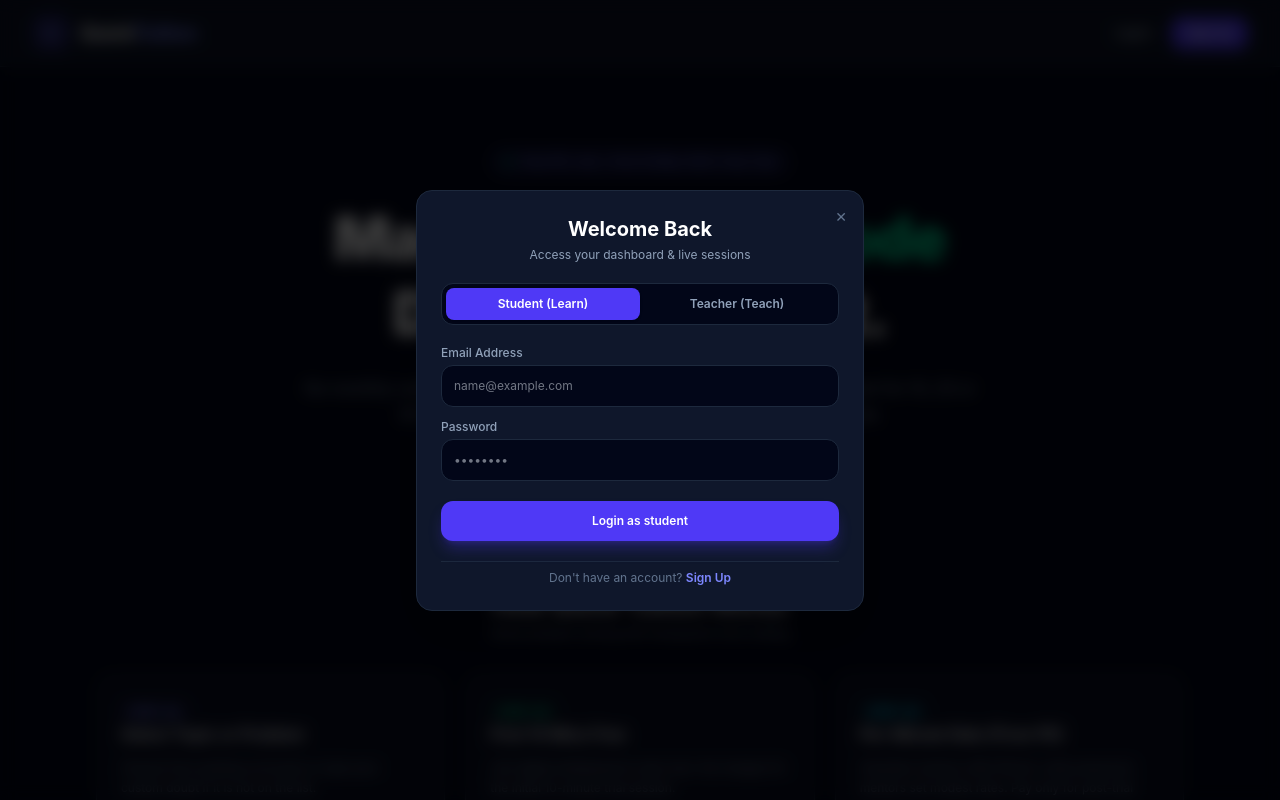
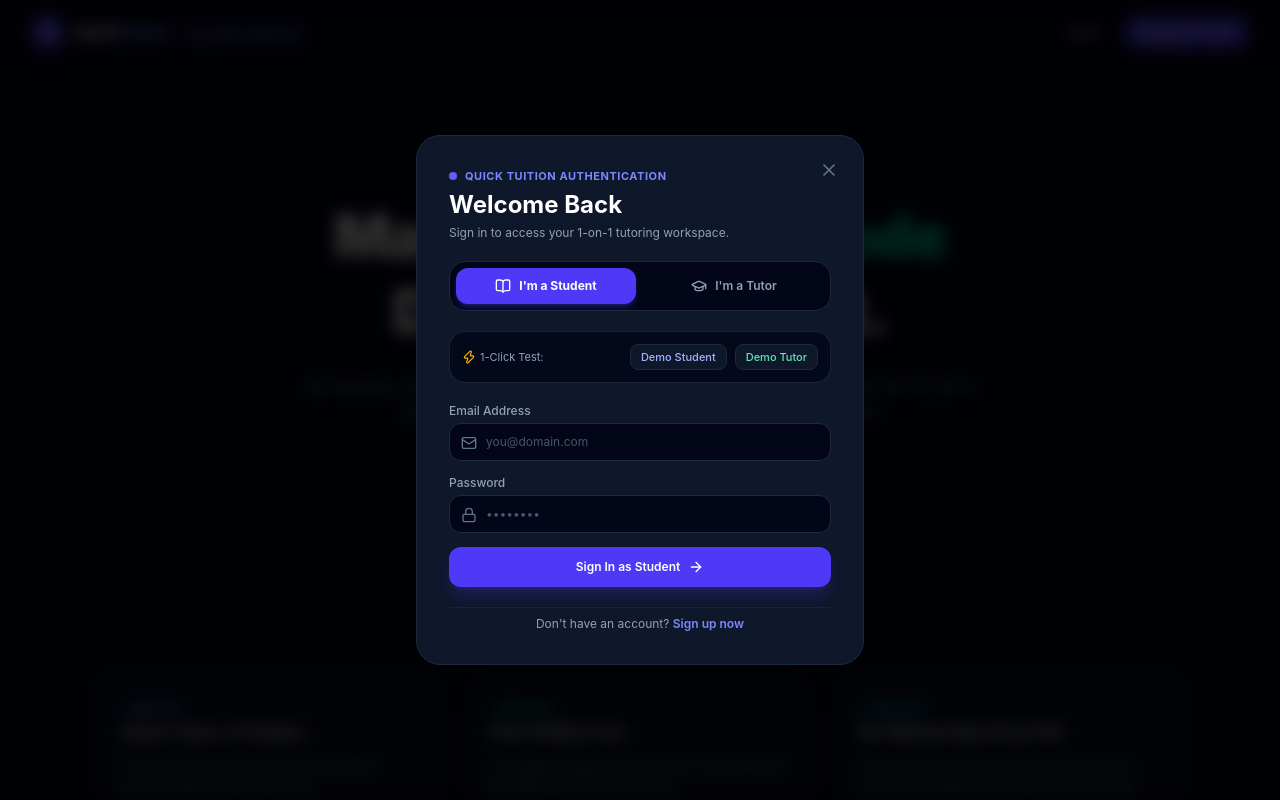
Before and after one commit to devanantpatel/quick-tuition, a React (Vite) app: page / in a window 1280 px wide. Both pictures are taken after a click on the button "Log In". Shown: the top 800 px of the page. Built offline with nearby package versions, Linux system fonts and the light colour scheme.

Commit message:
feat: complete persistent authentication system with role selection, demo logins, and user profile menu

```diff
--- a/src/components/common/AuthModal.jsx
+++ b/src/components/common/AuthModal.jsx
@@ -1,125 +1,280 @@
-import React, { useState } from 'react';
+import React, { useState, useEffect } from 'react';
+import {
+  X, Mail, Lock, User, GraduationCap, BookOpen,
+  ArrowRight, ShieldCheck, Zap
+} from 'lucide-react';
 import { useApp } from '../../context/AppContext';
 
 export default function AuthModal() {
-  const { authModalOpen, setAuthModalOpen, authMode, setAuthMode, login } = useApp();
+  const {
+    isAuthModalOpen,
+    setIsAuthModalOpen,
+    authDefaultRole,
+    registeredUsers,
+    login,
+    register
+  } = useApp();
 
-  const [role, setRole] = useState('student');
+  const [mode, setMode] = useState('signin'); // 'signin' | 'signup'
+  const [role, setRole] = useState('student'); // 'student' | 'teacher'
+
+  // Form fields
   const [name, setName] = useState('');
   const [email, setEmail] = useState('');
   const [password, setPassword] = useState('');
+  const [headline, setHeadline] = useState('');
+  const [errorMsg, setErrorMsg] = useState('');
 
-  if (!authModalOpen) return null;
+  useEffect(() => {
+    if (authDefaultRole) {
+      setRole(authDefaultRole);
+    }
+  }, [authDefaultRole, isAuthModalOpen]);
+
+  if (!isAuthModalOpen) return null;
 
   const handleSubmit = (e) => {
     e.preventDefault();
-    if (!email) return;
+    setErrorMsg('');
 
+    if (mode === 'signin') {
+      // Find user by email and role
+      const found = registeredUsers.find(
+        (u) => u.email.toLowerCase() === email.trim().toLowerCase() && u.role === role
+      );
+
+      if (found) {
+        login(found);
+      } else {
+        // Fallback: create on the fly if user enters password
+        if (email && password) {
           login({
-      name: name || (role === 'teacher' ? 'Tutor' : 'Student'),
+            id: 'u_' + Date.now(),
+            name: email.split('@')[0],
             email,
-      role
+            role,
+            headline: role === 'teacher' ? 'Independent Tutor' : 'Student Learner'
           });
+        } else {
+          setErrorMsg('Invalid email or password.');
+        }
+      }
+    } else {
+      // Registration flow
+      if (!name.trim() || !email.trim() || !password) {
+        setErrorMsg('Please fill in all mandatory fields.');
+        return;
+      }
 
-    setAuthModalOpen(false);
-    setName('');
-    setEmail('');
-    setPassword('');
+      register({
+        name: name.trim(),
+        email: email.trim(),
+        role,
+        headline: headline.trim() || (role === 'teacher' ? 'Verified Mentor' : 'Student Learner')
+      });
+    }
+  };
+
+  // Quick 1-click Demo Fill
+  const fillDemoAccount = (demoRole) => {
+    setErrorMsg('');
+    setRole(demoRole);
+    if (demoRole === 'teacher') {
+      setEmail('anant@tutor.com');
+      setPassword('password123');
+    } else {
+      setEmail('rahul@student.com');
+      setPassword('password123');
+    }
+    setMode('signin');
   };
 
   return (
-    <div className="fixed inset-0 z-50 bg-black/75 backdrop-blur-sm flex items-center justify-center p-4">
-      <div className="bg-slate-900 border border-slate-800 w-full max-w-md rounded-2xl p-6 shadow-2xl relative space-y-5 animate-in fade-in zoom-in-95 duration-200">
+    <div className="fixed inset-0 z-50 bg-black/80 backdrop-blur-sm flex items-center justify-center p-4 overflow-y-auto">
+      <div className="bg-slate-900 border border-slate-800 w-full max-w-md rounded-3xl p-6 md:p-8 shadow-2xl relative space-y-5 my-8">
+
+        {/* Close Button */}
         <button
-          onClick={() => setAuthModalOpen(false)}
-          className="absolute top-4 right-4 text-slate-500 hover:text-white text-sm"
+          onClick={() => setIsAuthModalOpen(false)}
+          className="absolute top-5 right-5 text-slate-500 hover:text-white p-1 rounded-xl hover:bg-slate-800 transition"
         >
-          ✕
+          <X className="w-5 h-5" />
         </button>
 
-        <div className="text-center space-y-1">
-          <h3 className="text-xl font-bold text-white">
-            {authMode === 'login' ? 'Welcome Back' : 'Create an Account'}
+        {/* Header */}
+        <div className="space-y-1">
+          <div className="flex items-center gap-2">
+            <span className="w-2 h-2 rounded-full bg-indigo-500" />
+            <span className="text-[11px] font-bold uppercase tracking-wider text-indigo-400">
+              Quick Tuition Authentication
+            </span>
+          </div>
+          <h3 className="text-xl md:text-2xl font-bold text-white">
+            {mode === 'signin' ? 'Welcome Back' : 'Create an Account'}
           </h3>
-          <p className="text-slate-400 text-xs">
-            {authMode === 'login' ? 'Access your dashboard & live sessions' : 'Start learning or teaching in minutes'}
+          <p className="text-xs text-slate-400">
+            {mode === 'signin'
+              ? 'Sign in to access your 1-on-1 tutoring workspace.'
+              : 'Join as a student or register your teaching profile.'}
           </p>
         </div>
 
-        {/* Role Toggle */}
-        <div className="bg-slate-950 p-1 rounded-xl border border-slate-800 grid grid-cols-2 text-xs font-semibold">
+        {/* 1. Role Selector Toggle */}
+        <div className="grid grid-cols-2 gap-2 bg-slate-950 p-1.5 rounded-2xl border border-slate-800 text-xs font-semibold">
           <button
             type="button"
             onClick={() => setRole('student')}
-            className={`py-2 rounded-lg transition ${
-              role === 'student' ? 'bg-indigo-600 text-white shadow' : 'text-slate-400 hover:text-white'
+            className={`py-2.5 rounded-xl flex items-center justify-center gap-2 transition ${
+              role === 'student'
+                ? 'bg-indigo-600 text-white shadow-md shadow-indigo-600/30 font-bold'
+                : 'text-slate-400 hover:text-white'
             }`}
           >
-            Student (Learn)
+            <BookOpen className="w-4 h-4" />
+            <span>I'm a Student</span>
+          </button>
+
+          <button
+            type="button"
+            onClick={() => setRole('teacher')}
+            className={`py-2.5 rounded-xl flex items-center justify-center gap-2 transition ${
+              role === 'teacher'
+                ? 'bg-indigo-600 text-white shadow-md shadow-indigo-600/30 font-bold'
+                : 'text-slate-400 hover:text-white'
+            }`}
+          >
+            <GraduationCap className="w-4 h-4" />
+            <span>I'm a Tutor</span>
+          </button>
+        </div>
+
+        {/* Quick Demo Login Fillers */}
+        <div className="p-3 bg-slate-950/80 border border-slate-800/80 rounded-2xl flex items-center justify-between text-[11px]">
+          <span className="text-slate-400 flex items-center gap-1">
+            <Zap className="w-3.5 h-3.5 text-amber-400" /> 1-Click Test:
+          </span>
+          <div className="flex gap-2">
+            <button
+              type="button"
+              onClick={() => fillDemoAccount('student')}
+              className="px-2.5 py-1 bg-slate-900 hover:bg-slate-800 text-indigo-300 rounded-lg border border-slate-800 font-medium"
+            >
+              Demo Student
             </button>
             <button
               type="button"
-            onClick={() => setRole('teacher')}
-            className={`py-2 rounded-lg transition ${
-              role === 'teacher' ? 'bg-indigo-600 text-white shadow' : 'text-slate-400 hover:text-white'
-            }`}
+              onClick={() => fillDemoAccount('teacher')}
+              className="px-2.5 py-1 bg-slate-900 hover:bg-slate-800 text-emerald-300 rounded-lg border border-slate-800 font-medium"
             >
-            Teacher (Teach)
+              Demo Tutor
             </button>
           </div>
+        </div>
 
-        <form onSubmit={handleSubmit} className="space-y-3 text-xs">
-          {authMode === 'signup' && (
+        {/* Error Banner */}
+        {errorMsg && (
+          <div className="p-3 rounded-xl bg-rose-950/40 border border-rose-500/30 text-rose-400 text-xs">
+            {errorMsg}
+          </div>
+        )}
+
+        {/* 2. Main Form */}
+        <form onSubmit={handleSubmit} className="space-y-3.5 text-xs">
+          {mode === 'signup' && (
             <div>
               <label className="text-slate-400 font-medium block mb-1">Full Name</label>
+              <div className="relative">
+                <User className="w-4 h-4 text-slate-500 absolute left-3 top-3" />
                 <input
                   type="text"
                   required
-                placeholder={role === 'teacher' ? "e.g. Anant Patel" : "e.g. Rahul"}
+                  placeholder="e.g. Anant Patel"
                   value={name}
                   onChange={(e) => setName(e.target.value)}
-                className="w-full bg-slate-950 border border-slate-800 rounded-xl p-3 text-slate-200 focus:outline-none focus:border-indigo-500"
+                  className="w-full bg-slate-950 border border-slate-800 rounded-xl pl-9 pr-3 py-2.5 text-slate-200 placeholder:text-slate-600 focus:outline-none focus:border-indigo-500"
                 />
+              </div>
             </div>
           )}
 
           <div>
             <label className="text-slate-400 font-medium block mb-1">Email Address</label>
+            <div className="relative">
+              <Mail className="w-4 h-4 text-slate-500 absolute left-3 top-3" />
               <input
                 type="email"
                 required
-              placeholder="name@example.com"
+                placeholder="you@domain.com"
                 value={email}
                 onChange={(e) => setEmail(e.target.value)}
-              className="w-full bg-slate-950 border border-slate-800 rounded-xl p-3 text-slate-200 focus:outline-none focus:border-indigo-500"
+                className="w-full bg-slate-950 border border-slate-800 rounded-xl pl-9 pr-3 py-2.5 text-slate-200 placeholder:text-slate-600 focus:outline-none focus:border-indigo-500"
               />
+            </div>
           </div>
 
           <div>
             <label className="text-slate-400 font-medium block mb-1">Password</label>
+            <div className="relative">
+              <Lock className="w-4 h-4 text-slate-500 absolute left-3 top-3" />
               <input
                 type="password"
                 required
                 placeholder="••••••••"
                 value={password}
                 onChange={(e) => setPassword(e.target.value)}
-              className="w-full bg-slate-950 border border-slate-800 rounded-xl p-3 text-slate-200 focus:outline-none focus:border-indigo-500"
+                className="w-full bg-slate-950 border border-slate-800 rounded-xl pl-9 pr-3 py-2.5 text-slate-200 placeholder:text-slate-600 focus:outline-none focus:border-indigo-500"
               />
             </div>
+          </div>
+
+          {mode === 'signup' && (
+            <div>
+              <label className="text-slate-400 font-medium block mb-1">
+                {role === 'teacher' ? 'Specialization / Bio' : 'Grade / Target Exam'}
+              </label>
+              <input
+                type="text"
+                placeholder={role === 'teacher' ? 'e.g. Calculus & React Specialist' : 'e.g. Class 12 / JEE / NEET'}
+                value={headline}
+                onChange={(e) => setHeadline(e.target.value)}
+                className="w-full bg-slate-950 border border-slate-800 rounded-xl px-3 py-2.5 text-slate-200 placeholder:text-slate-600 focus:outline-none focus:border-indigo-500"
+              />
+            </div>
+          )}
 
           <button
             type="submit"
-            className="w-full bg-indigo-600 hover:bg-indigo-500 text-white font-semibold py-3 rounded-xl transition text-xs shadow-lg shadow-indigo-600/30 mt-2"
+            className="w-full bg-indigo-600 hover:bg-indigo-500 text-white font-semibold py-3 rounded-xl transition shadow-lg shadow-indigo-600/25 flex items-center justify-center gap-2 mt-2"
           >
-            {authMode === 'login' ? `Login as ${role}` : `Register as ${role}`}
+            <span>{mode === 'signin' ? `Sign In as ${role === 'teacher' ? 'Tutor' : 'Student'}` : 'Complete Registration'}</span>
+            <ArrowRight className="w-4 h-4" />
           </button>
         </form>
 
-        <div className="text-center text-xs text-slate-500 pt-2 border-t border-slate-800">
-          {authMode === 'login' ? (
-            <>Don't have an account? <button onClick={() => setAuthMode('signup')} className="text-indigo-400 font-semibold hover:underline">Sign Up</button></>
+        {/* 3. Footer Switcher */}
+        <div className="text-center pt-2 border-t border-slate-800/80 text-xs text-slate-400">
+          {mode === 'signin' ? (
+            <p>
+              Don't have an account?{' '}
+              <button
+                type="button"
+                onClick={() => { setMode('signup'); setErrorMsg(''); }}
+                className="text-indigo-400 font-semibold hover:underline"
+              >
+                Sign up now
+              </button>
+            </p>
           ) : (
-            <>Already have an account? <button onClick={() => setAuthMode('login')} className="text-indigo-400 font-semibold hover:underline">Log In</button></>
+            <p>
+              Already registered?{' '}
+              <button
+                type="button"
+                onClick={() => { setMode('signin'); setErrorMsg(''); }}
+                className="text-indigo-400 font-semibold hover:underline"
+              >
+                Log in
+              </button>
+            </p>
           )}
         </div>
       </div>
--- a/src/components/common/Navbar.jsx
+++ b/src/components/common/Navbar.jsx
@@ -1,59 +1,78 @@
 import React from 'react';
-import { BookOpen, LogOut, User } from 'lucide-react';
+import { Sparkles, LogOut, User, Video, GraduationCap, BookOpen } from 'lucide-react';
 import { useApp } from '../../context/AppContext';
 
 export default function Navbar() {
-  const { currentUser, logout, setActiveTab, setAuthMode, setAuthModalOpen } = useApp();
+  const { currentUser, logout, openAuthModal, activeTab, setActiveTab } = useApp();
 
   return (
-    <header className="border-b border-slate-800 bg-slate-900/80 backdrop-blur sticky top-0 z-40 px-4 md:px-8 py-3.5 flex items-center justify-between">
-      {/* Logo */}
+    <nav className="border-b border-slate-800 bg-slate-950/80 backdrop-blur sticky top-0 z-40">
+      <div className="max-w-7xl mx-auto px-4 sm:px-6 lg:px-8 h-16 flex items-center justify-between">
+
+        {/* Brand Logo */}
         <div
-        onClick={() => setActiveTab('landing')}
-        className="flex items-center gap-2.5 font-bold text-lg md:text-xl text-indigo-400 cursor-pointer select-none"
+          onClick={() => setActiveTab(currentUser ? (currentUser.role === 'teacher' ? 'teacher' : 'student') : 'landing')}
+          className="flex items-center gap-2.5 cursor-pointer select-none"
         >
-        <div className="bg-indigo-600/20 p-2 rounded-xl border border-indigo-500/30 text-indigo-400">
-          <BookOpen className="w-5 h-5" />
+          <div className="w-8 h-8 rounded-xl bg-indigo-600 flex items-center justify-center font-bold text-white shadow-lg shadow-indigo-600/30">
+            Q
           </div>
-        <span className="tracking-tight text-white">Quick<span className="text-indigo-400">Tuition</span></span>
+          <div>
+            <span className="font-extrabold text-base tracking-tight text-white">Quick<span className="text-indigo-400">Tuition</span></span>
+            <span className="hidden sm:inline-block ml-2 text-[10px] font-semibold bg-indigo-500/10 text-indigo-400 px-2 py-0.5 rounded-full border border-indigo-500/20">
+              1-on-1 Micro-Mentoring
+            </span>
+          </div>
         </div>
 
-      {/* Right Actions */}
+        {/* Right Section: Auth or User Menu */}
         <div className="flex items-center gap-3">
-        {currentUser ? (
-          <div className="flex items-center gap-2.5 bg-slate-950 border border-slate-800 py-1.5 px-3 rounded-xl text-xs">
-            <div className="w-7 h-7 rounded-lg bg-indigo-600/30 text-indigo-400 flex items-center justify-center font-bold uppercase">
-              {currentUser.name ? currentUser.name.charAt(0) : <User className="w-3.5 h-3.5" />}
-            </div>
-            <div className="hidden sm:block text-left">
-              <span className="font-semibold text-white block leading-none">{currentUser.name}</span>
-              <span className="text-[10px] text-slate-400 uppercase tracking-wider">{currentUser.role}</span>
-            </div>
+          {!currentUser ? (
+            <>
               <button
-              onClick={logout}
-              className="text-slate-400 hover:text-rose-400 ml-1 p-1 transition"
-              title="Logout"
-            >
-              <LogOut className="w-3.5 h-3.5" />
-            </button>
-          </div>
-        ) : (
-          <div className="flex items-center gap-2">
-            <button
-              onClick={() => { setAuthMode('login'); setAuthModalOpen(true); }}
-              className="text-slate-300 hover:text-white text-xs font-semibold px-3 py-2 rounded-lg transition"
+                onClick={() => openAuthModal('student')}
+                className="text-xs font-semibold text-slate-300 hover:text-white px-3 py-2 rounded-xl transition"
               >
                 Log In
               </button>
               <button
-              onClick={() => { setAuthMode('signup'); setAuthModalOpen(true); }}
-              className="bg-indigo-600 hover:bg-indigo-500 text-white text-xs font-semibold px-4 py-2 rounded-xl shadow-md shadow-indigo-600/25 transition"
+                onClick={() => openAuthModal('teacher')}
+                className="bg-indigo-600 hover:bg-indigo-500 text-white text-xs font-semibold px-4 py-2 rounded-xl transition shadow-md shadow-indigo-600/20"
               >
-              Sign Up
+                Become a Tutor
+              </button>
+            </>
+          ) : (
+            <div className="flex items-center gap-3">
+              {/* Role Indicator Badge */}
+              <div className="flex items-center gap-2 bg-slate-900 border border-slate-800 px-3 py-1.5 rounded-2xl">
+                <div className="w-7 h-7 rounded-xl bg-indigo-600/20 text-indigo-300 flex items-center justify-center font-bold text-xs border border-indigo-500/30">
+                  {currentUser.name ? currentUser.name.charAt(0).toUpperCase() : 'U'}
+                </div>
+                <div className="hidden sm:block text-left">
+                  <div className="text-xs font-bold text-white leading-tight">{currentUser.name}</div>
+                  <div className="text-[10px] text-slate-400 flex items-center gap-1">
+                    {currentUser.role === 'teacher' ? (
+                      <span className="text-emerald-400 font-medium">Tutor Account</span>
+                    ) : (
+                      <span className="text-indigo-400 font-medium">Student Account</span>
+                    )}
+                  </div>
+                </div>
+              </div>
+
+              {/* Logout Button */}
+              <button
+                onClick={logout}
+                className="p-2 text-slate-400 hover:text-rose-400 hover:bg-slate-900 rounded-xl border border-slate-800 transition"
+                title="Log Out"
+              >
+                <LogOut className="w-4 h-4" />
               </button>
             </div>
           )}
         </div>
-    </header>
+      </div>
+    </nav>
   );
 }
--- a/src/context/AppContext.jsx
+++ b/src/context/AppContext.jsx
@@ -1,16 +1,68 @@
-import React, { createContext, useContext, useState } from 'react';
+import React, { createContext, useContext, useState, useEffect } from 'react';
 
 const AppContext = createContext();
 
+// Pre-seeded accounts for testing
+const SEED_USERS = [
+  {
+    id: 'u_teacher_1',
+    name: 'Anant Patel',
+    email: 'anant@tutor.com',
+    role: 'teacher',
+    phone: '7607765685',
+    bio: 'Maths & Full-Stack Mentor',
+    headline: 'IIT JEE & React Specialist (3+ yrs exp)'
+  },
+  {
+    id: 'u_student_1',
+    name: 'Rahul Verma',
+    email: 'rahul@student.com',
+    role: 'student',
+    phone: '9876543210',
+    bio: 'Class 12th PCM Student',
+    headline: 'Preparing for JEE Main'
+  }
+];
+
 export function AppProvider({ children }) {
-  // Navigation & Auth
-  const [activeTab, setActiveTab] = useState('landing'); // 'landing' | 'classroom'
-  const [authModalOpen, setAuthModalOpen] = useState(false);
-  const [authMode, setAuthMode] = useState('login');
-  const [currentUser, setCurrentUser] = useState(null);
+  // 1. Session Persistence: Check localStorage on load
+  const [currentUser, setCurrentUser] = useState(() => {
+    try {
+      const saved = localStorage.getItem('qt_user');
+      return saved ? JSON.parse(saved) : null;
+    } catch {
+      return null;
+    }
+  });
 
-  // Teacher State
+  const [activeTab, setActiveTab] = useState(() => {
+    try {
+      const saved = localStorage.getItem('qt_user');
+      if (saved) {
+        const u = JSON.parse(saved);
+        return u.role === 'teacher' ? 'teacher' : 'student';
+      }
+    } catch {}
+    return 'landing';
+  });
+
+  const [isAuthModalOpen, setIsAuthModalOpen] = useState(false);
+  const [authDefaultRole, setAuthDefaultRole] = useState('student');
+
+  // Teacher Online State
   const [isTeacherOnline, setIsTeacherOnline] = useState(true);
+
+  // User Accounts Database (Saved in localStorage)
+  const [registeredUsers, setRegisteredUsers] = useState(() => {
+    try {
+      const saved = localStorage.getItem('qt_users_db');
+      return saved ? JSON.parse(saved) : SEED_USERS;
+    } catch {
+      return SEED_USERS;
+    }
+  });
+
+  // Global Courses/Subjects
   const [teacherSubjects, setTeacherSubjects] = useState([
     {
       id: 1,
@@ -53,31 +105,56 @@ export function AppProvider({ children }) {
     }
   ]);
 
-  // Requests State
+  // Session Requests State
   const [requests, setRequests] = useState([
     {
-      id: 101,
+      id: 1,
       studentName: 'Rahul Verma',
-      subject: 'Full-Stack Web Development',
-      topic: 'React useEffect infinite loop bug (Custom Doubt)',
-      time: 'Today, 6:30 PM',
+      subject: 'Mathematics (Calculus & Vectors)',
+      topic: 'First Order ODE',
+      time: '06:00 PM - 07:00 PM',
       status: 'pending'
     }
   ]);
 
-const login = (userData) => {
+  // Sync users to storage
+  useEffect(() => {
+    localStorage.setItem('qt_users_db', JSON.stringify(registeredUsers));
+  }, [registeredUsers]);
+
+  // Login handler
+  const login = (userData) => {
     setCurrentUser(userData);
-    // Student login par 'student', Teacher login par 'teacher'
+    localStorage.setItem('qt_user', JSON.stringify(userData));
     setActiveTab(userData.role === 'teacher' ? 'teacher' : 'student');
+    setIsAuthModalOpen(false);
   };
 
+  // Register handler
+  const register = (newUserData) => {
+    const user = {
+      id: 'u_' + Date.now(),
+      ...newUserData
+    };
+    setRegisteredUsers((prev) => [...prev, user]);
+    login(user);
+  };
+
+  // Logout handler
   const logout = () => {
     setCurrentUser(null);
+    localStorage.removeItem('qt_user');
     setActiveTab('landing');
   };
 
-  const addSubject = (newSubject) => {
-    setTeacherSubjects((prev) => [...prev, newSubject]);
+  // Open modal with pre-selected role
+  const openAuthModal = (role = 'student') => {
+    setAuthDefaultRole(role);
+    setIsAuthModalOpen(true);
+  };
+
+  const addSubject = (newSub) => {
+    setTeacherSubjects((prev) => [...prev, newSub]);
   };
 
   const addRequest = (newReq) => {
@@ -93,22 +170,25 @@ const login = (userData) => {
   return (
     <AppContext.Provider
       value={{
+        currentUser,
         activeTab,
         setActiveTab,
-        authModalOpen,
-        setAuthModalOpen,
-        authMode,
-        setAuthMode,
-        currentUser,
+        isAuthModalOpen,
+        setIsAuthModalOpen,
+        authDefaultRole,
+        openAuthModal,
+        registeredUsers,
         login,
+        register,
         logout,
         isTeacherOnline,
         setIsTeacherOnline,
         teacherSubjects,
+        setTeacherSubjects,
         addSubject,
         requests,
         addRequest,
-        updateRequestStatus,
+        updateRequestStatus
       }}
     >
       {children}
@@ -116,4 +196,6 @@ const login = (userData) => {
   );
 }
 
-export const useApp = () => useContext(AppContext);
+export function useApp() {
+  return useContext(AppContext);
+}
```
Also changed, not shown: 1 other file (tests, documents, lock files or other folders). Lines whose indentation alone changed are shown as unchanged.
